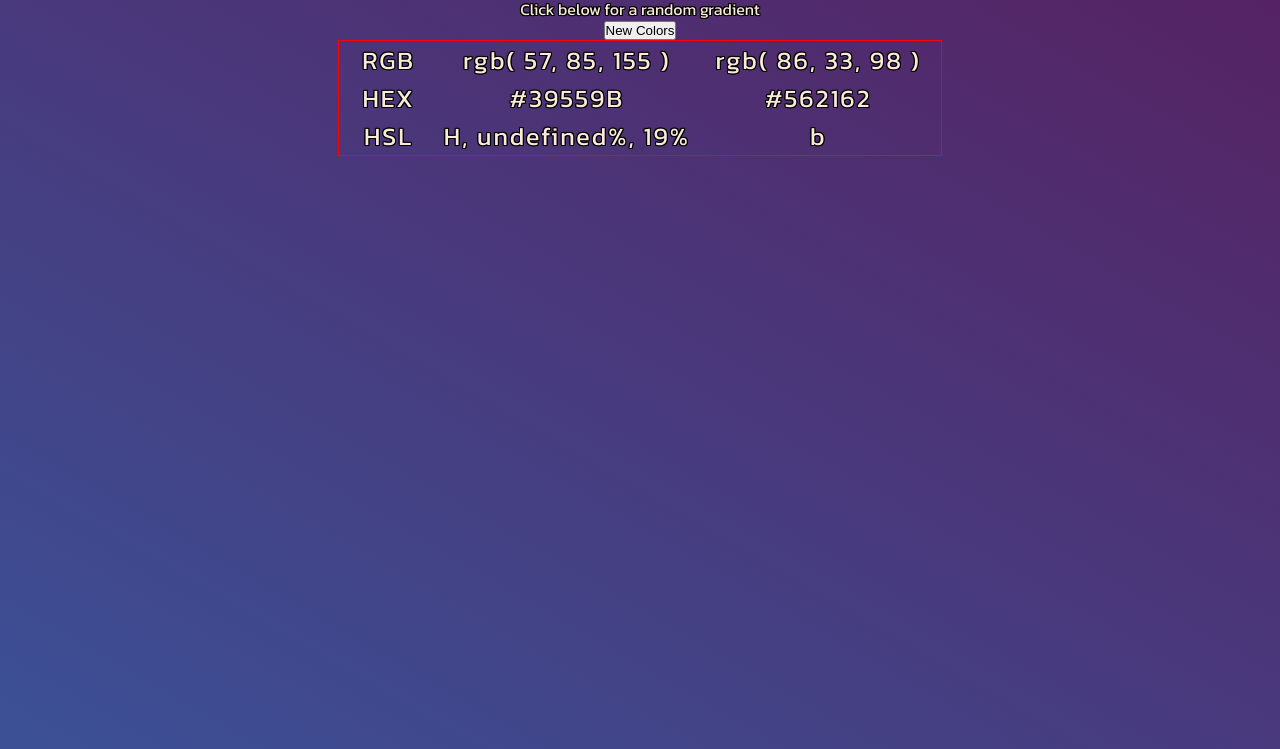
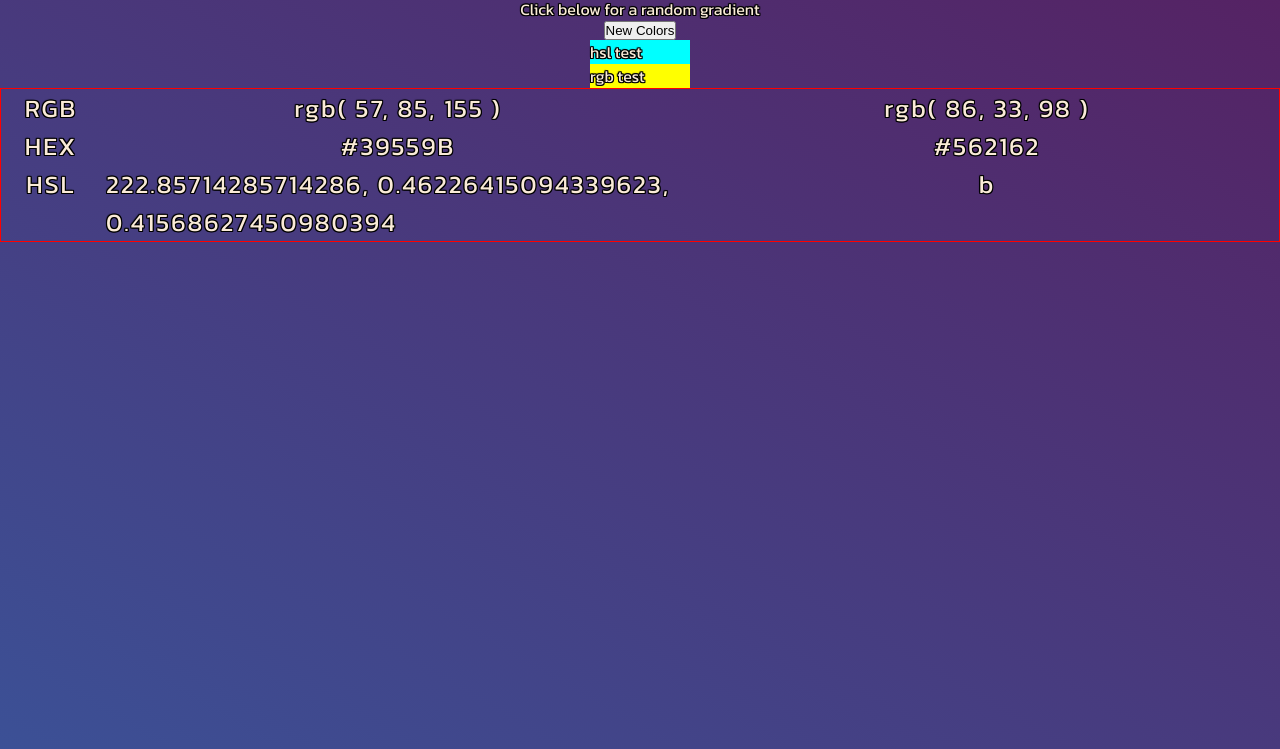
Before and after one commit to mbeckdev/background-generator, a plain HTML site: page index.html in a window 1280 px wide. Both pictures are taken after a click on the button "New Colors". Shown: the part 51-800 px from the top of the page. Drawn offline with Linux system fonts and the light colour scheme.

Commit message:
equations created for rgb to hsl - almost done

```diff
--- a/app.js
+++ b/app.js
@@ -104,7 +104,7 @@ function colors() {
 
     // // TRANSLATE COLORS FROM RGB TO HSL
 
-    // hsl1H = translateRGBtoHSL(rnd1R, rnd1G, rnd1B, 'H');
+    hsl1H = translateRGBtoHSL(rnd1R, rnd1G, rnd1B, 'H');
     hsl1S = translateRGBtoHSL(rnd1R, rnd1G, rnd1B, 'S');
     hsl1L = translateRGBtoHSL(rnd1R, rnd1G, rnd1B, 'L');
 
@@ -113,8 +113,8 @@ function colors() {
     // hsl2L = translateRGBtoHSL(rnd2R, rnd2G, rnd2B, 'L');
 
     document.getElementById('hsl-color1').innerHTML
-        //     = `${hsl1H}, ${hsl1S}, ${hsl1L}`;
-        = `H, ${hsl1S}%, ${hsl1L}%`;
+        = `${hsl1H}, ${hsl1S}, ${hsl1L}`;
+    // = `H, ${hsl1S}%, ${hsl1L}%`;
 
 }
 
@@ -139,10 +139,40 @@ function translateRGBtoHSL(rndR, rndG, rndB, letter) {
     let Cmax = Math.max(rPercent, gPercent, bPercent);
     let Cmin = Math.min(rPercent, gPercent, bPercent);
     let change = Cmax - Cmin;
-    let lightness = change / 2;
+    // let lightness = change / 2;
+    let luminance = (Cmax * 100 + Cmin * 100) / 2 / 100;   //L
+
+    let saturation = 0;  // a number between 0 and 1
+    let hueInDeg = 0;
+    let hue = 0;
+
+
+    if (change == 0) {
+        saturation = 0;   // if all RGB values are the same, it's a shade of grey
+        hue = 0;  // this is a grey, so there's no color, no saturation
+    } else {
+        //check luminance and set saturation
+        if (luminance <= 0.5) {
+            saturation = (Cmax - Cmin) / (Cmax + Cmin);
+        } else {  //luminance > 0.5
+            saturation = (Cmax - Cmin) / (2 - Cmax - Cmin);
+        }
+        //set hue
+        if (rPercent == Cmax) {  //red is the highest color
+            hue = (gPercent - bPercent) / (Cmax - Cmin);
+        } else if (gPercent == Cmax) {
+            hue = 2.0 + (bPercent - rPercent) / (Cmax - Cmin);
+        } else {   // blue is the highest color
+            hue = 4.0 + (rPercent - gPercent) / (Cmax - Cmin);
+        }
+        hueInDeg = hue * 60;
+    }
 
     switch (letter) {
-        //         case 'H':
+        case 'H':
+            // if (rndR == 255)
+            return hueInDeg;
+            break;
         //             if (change == 0) {
         //                 return 0;
         //             } elseif(Cmax == rPercent) {
@@ -153,7 +183,8 @@ function translateRGBtoHSL(rndR, rndG, rndB, letter) {
         //                 return 60 * (((rPercent - gPercent) / change) + 4);
         //             }
         //             break;
-        // case 'S':
+        case 'S':
+            return saturation;
         //     if (change == 0) {
         //         return 0;
         //     } else {
@@ -162,7 +193,8 @@ function translateRGBtoHSL(rndR, rndG, rndB, letter) {
         //     }
         //     break;
         case 'L':
-            return Math.floor(lightness * 100);
+            // return Math.floor(lightness * 100);
+            return luminance;
             break;
     }
 
--- a/index.html
+++ b/index.html
@@ -13,6 +13,8 @@
     <p>Click below for a random gradient</p>
 
     <button id='btn' onclick='colors()'>New Colors</button>
+    <div class='testhsl testbox'>hsl test</div>
+    <div class='testrgb testbox'>rgb test</div>
     <div class='color-grid'>
         <div>RGB</div>
         <div id='color1' class='color-val'>color1</div>
--- a/styles.css
+++ b/styles.css
@@ -40,6 +40,18 @@ h2 {
     min-width: 400px;
     display: flex;
 }
+.testbox {
+    height: 100px;
+    width: 100px;
+    /* background-color: blue; */
+
+}
+.testhsl {
+    background-color: hsl(180, 100%, 50%);
+}
+.testrgb {
+    background-color: rgb(255,255,0);
+}
 @media screen and (min-width: 650px) {
     h1 {
         color: blue;  /* for testing */
```
